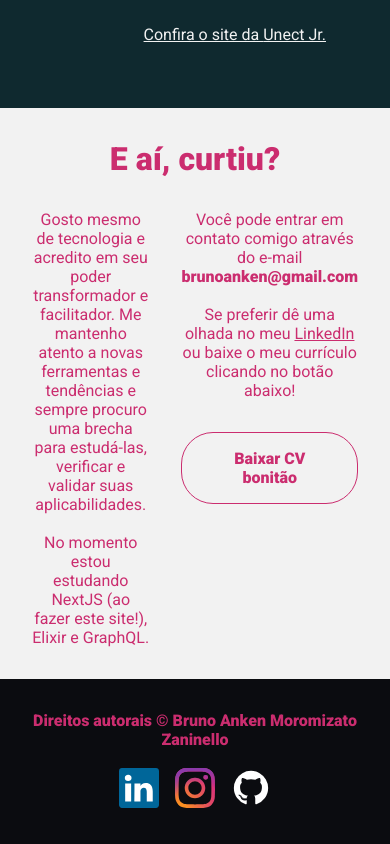
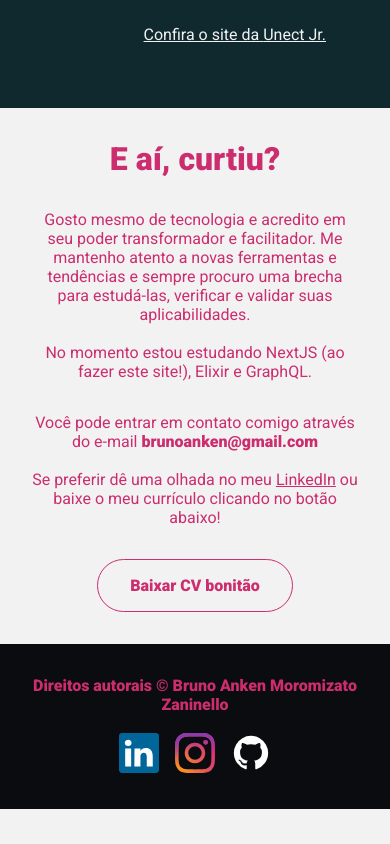
Before and after one commit to brunoanken/anken.dev, a Next.js app: page / in a window 390 px wide. Shown: the part 3295-4139 px from the top of the page. After the commit the page ends 4104 px from the top, so only its background shows below. Built offline with nearby package versions, Linux system fonts and the light colour scheme.

Commit message:
:lipstick: Fix mobile layout of the last section in home page.

```diff
--- a/pages/styles/index.module.scss
+++ b/pages/styles/index.module.scss
@@ -51,15 +51,22 @@
 
 .motivational {
     margin-top: 2rem;
+
     display: flex;
-    flex-wrap: wrap;
+    flex-direction: column;
 
     div {
-        flex-grow: 1;
-        flex-basis: 0;
+        &:not(:last-of-type) {
+            margin-bottom: 2rem;
+        }
+    }
 
-        &:not(:last-of-type) {
-            margin-right: 2rem;
+    @media only screen and (min-width: 1024px) {
+        flex-direction: row;
+
+        div {
+            flex-grow: 1;
+            flex-basis: 0;
         }
     }
 }
```
